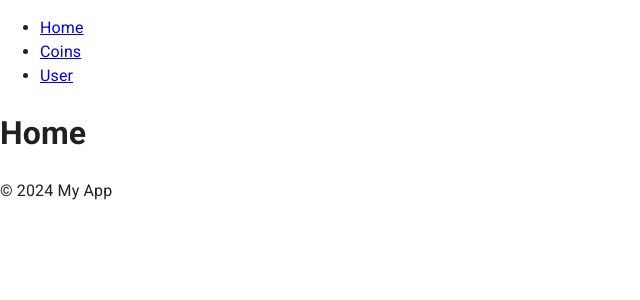
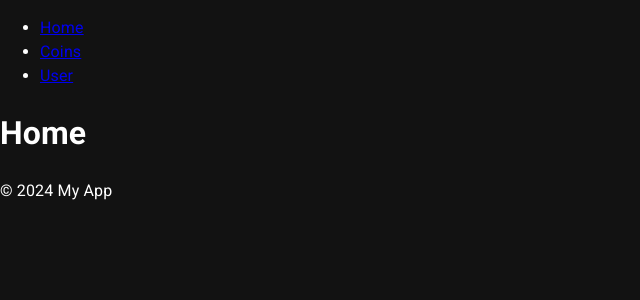
Before and after one commit to christo3carrasco/coin-app, a React (Vite) app: page / in a window 1280 px wide. Shown: the top 300 px of the page, without its empty margins (0-640 px from the left). Built offline with nearby package versions, Linux system fonts and the light colour scheme.

Commit message:
feat: add dark theme

```diff
--- /dev/null
+++ b/src/helpers/theme.js
@@ -0,0 +1,9 @@
+import { createTheme } from "@mui/material";
+
+const darkTheme = createTheme({
+  palette: {
+    mode: "dark",
+  },
+});
+
+export default darkTheme;
--- a/src/main.jsx
+++ b/src/main.jsx
@@ -3,17 +3,20 @@ import ReactDOM from "react-dom/client";
 
 import { CoinApp } from "./CoinApp.jsx";
 
-import { CssBaseline } from "@mui/material";
+import { CssBaseline, ThemeProvider } from "@mui/material";
 import "@fontsource/roboto/300.css";
 import "@fontsource/roboto/400.css";
 import "@fontsource/roboto/500.css";
 import "@fontsource/roboto/700.css";
 
+import darkTheme from "./helpers/theme.js";
 import "./styles.css";
 
 ReactDOM.createRoot(document.getElementById("root")).render(
   <React.StrictMode>
-    <CssBaseline />
-    <CoinApp />
+    <ThemeProvider theme={darkTheme}>
+      <CssBaseline />
+      <CoinApp />
+    </ThemeProvider>
   </React.StrictMode>
 );
```
